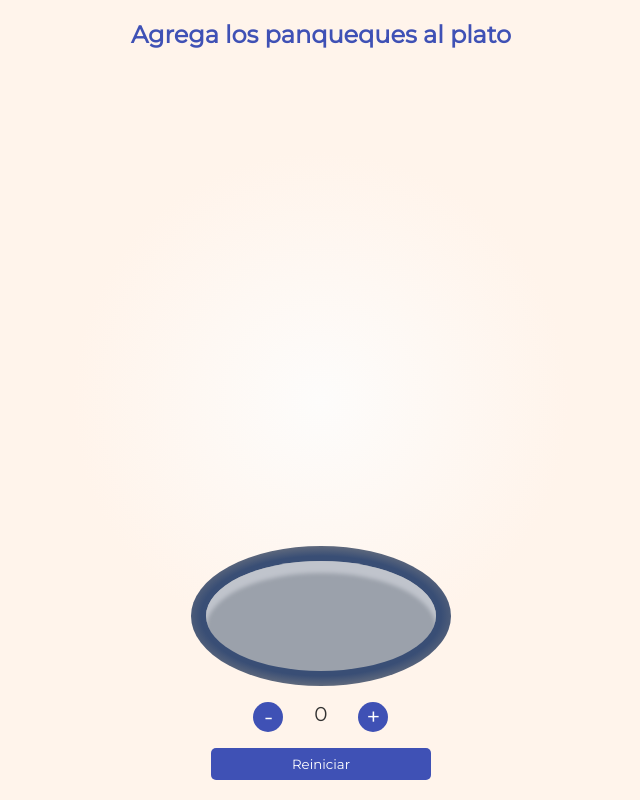
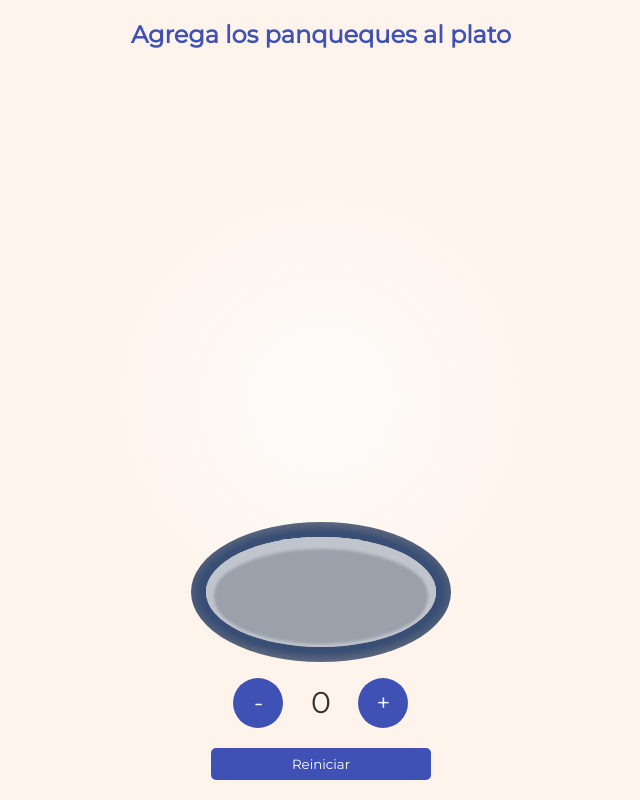
Before and after one commit to marianelaleoncini/contador-panqueques, a website built with webpack: page src/index.html in a window 1280 px wide. Shown: the whole page, without its empty margins (319-959 px from the left). Built offline with nearby package versions, Linux system fonts and the light colour scheme.

Commit message:
Improve styles!

```diff
--- a/package.json
+++ b/package.json
@@ -22,7 +22,6 @@
     "html-webpack-plugin": "^4.3.0",
     "mini-css-extract-plugin": "^0.9.0",
     "node-sass": "^4.14.1",
-    "postcss-loader": "^3.0.0",
     "sass-loader": "^8.0.2",
     "style-loader": "^1.2.1",
     "webpack": "^4.43.0",
--- a/src/styles.scss
+++ b/src/styles.scss
@@ -62,7 +62,10 @@ body {
       width: 230px;
       height: 110px;
       border-radius: 50%;
-      box-shadow: inset 0px 12px 4px #c0c4cc;
+      box-shadow: inset 0px 12px 3px #c0c4cc,
+                  inset -8px 4px 3px #c0c4cc,
+                  inset 8px 4px 3px #c0c4cc,
+                  inset 0px -3px 3px #c0c4cc;
     }
   }
 
@@ -80,20 +83,22 @@ body {
   &__counter {
     display: flex;
     justify-content: center;
-    margin: 16px;
-    font-size: 20px;
+    margin: 16px 16px 20px;
 
     &__button {
       border-radius: 50%;
-      width: 30px;
-      height: 30px;
+      width: 50px;
+      height: 50px;
       margin: 0 20px;
       padding: 0;
       font-size: 24px;
+      line-height: 50px;
     }
 
     &__count {
       min-width: 35px;
+      line-height: 50px;
+      font-size: 30px;
     }
   }
 }
```
Also changed, not shown: 1 other file.
